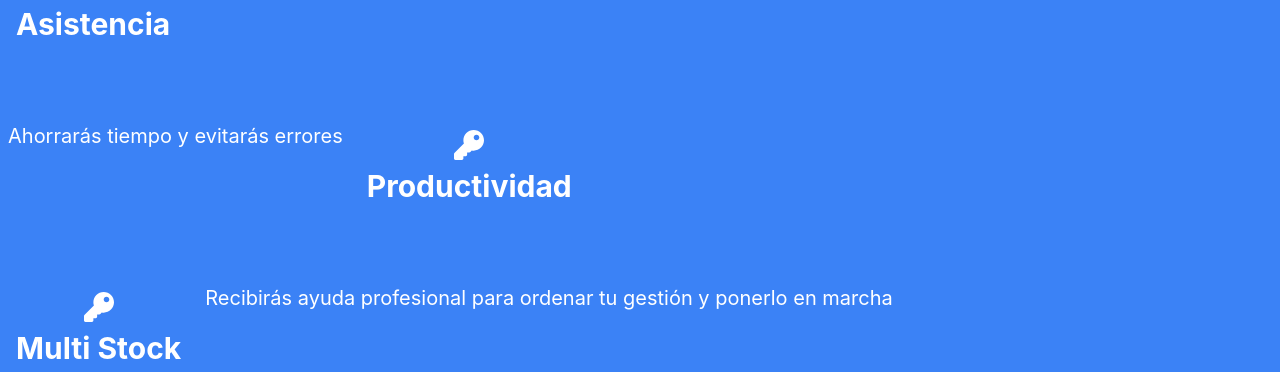
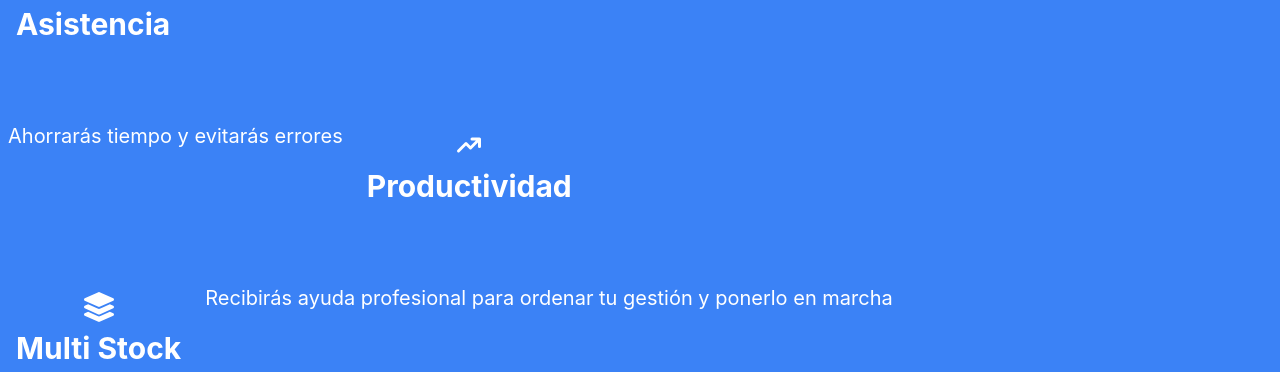
Before and after one commit to famicucci/landing-page-sipe-vite, a React (Vite) app: page / in a window 1280 px wide. Shown: the part 804-1176 px from the top of the page. Built offline with nearby package versions, Linux system fonts and the light colour scheme.

Commit message:
Change feature icons

```diff
--- a/components/sections/main/Features.jsx
+++ b/components/sections/main/Features.jsx
@@ -1,5 +1,7 @@
 import React from 'react';
 import { FaKey } from 'react-icons/fa';
+import { HiTrendingUp } from 'react-icons/hi';
+import { FaLayerGroup } from 'react-icons/fa';
 
 const FeatureToLeft = (props) => {
 	const { icon, title, text } = props;
@@ -41,13 +43,13 @@ const Features = () => {
 				text="Recibirás ayuda profesional para ordenar tu gestión y ponerlo en marcha"
 			/>
 			<FeatureToRight
-				icon={<FaKey />}
+				icon={<HiTrendingUp />}
 				title="Productividad"
 				text="Ahorrarás tiempo
                 y evitarás errores"
 			/>
 			<FeatureToLeft
-				icon={<FaKey />}
+				icon={<FaLayerGroup />}
 				title={'Multi\xa0Stock'}
 				text="Recibirás ayuda profesional para ordenar tu gestión y ponerlo en marcha"
 			/>
```
